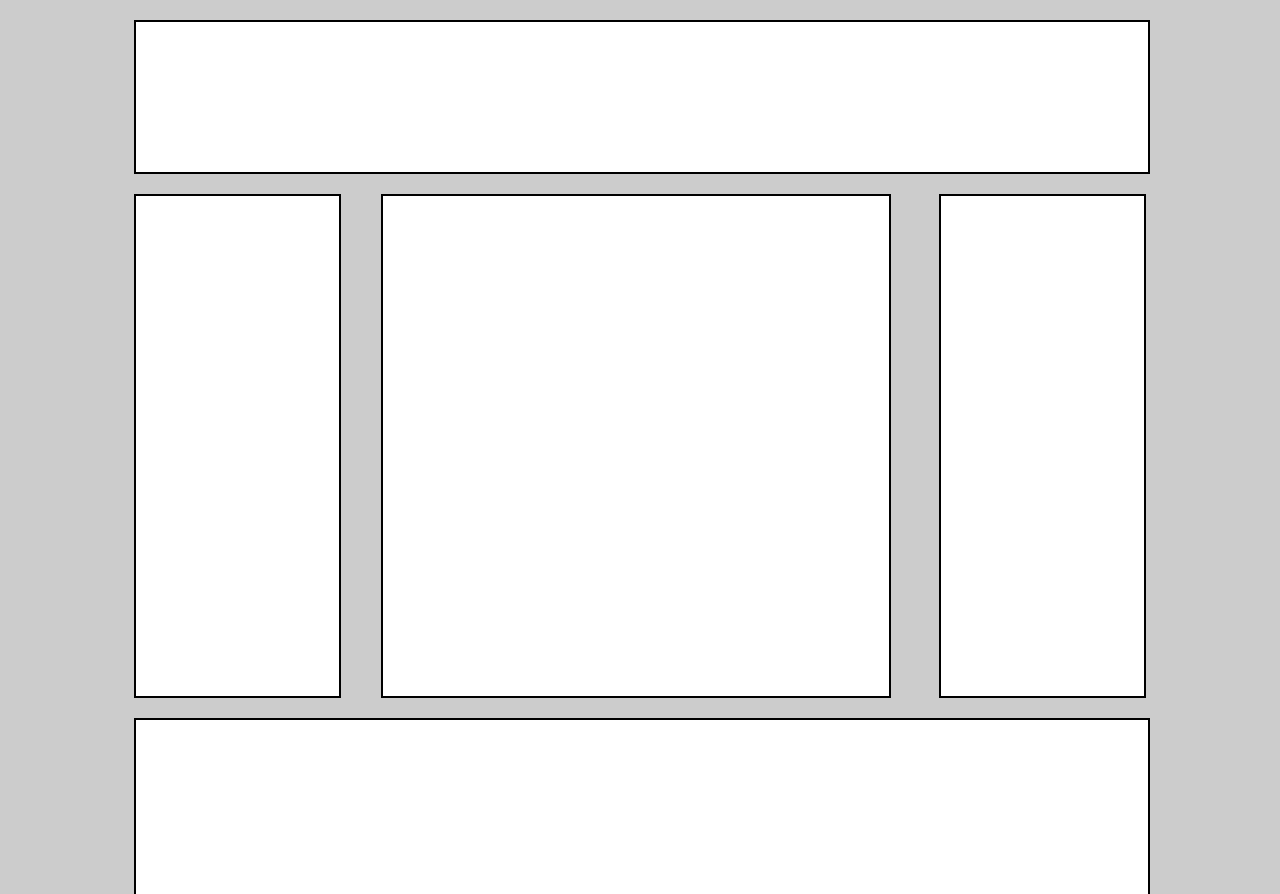
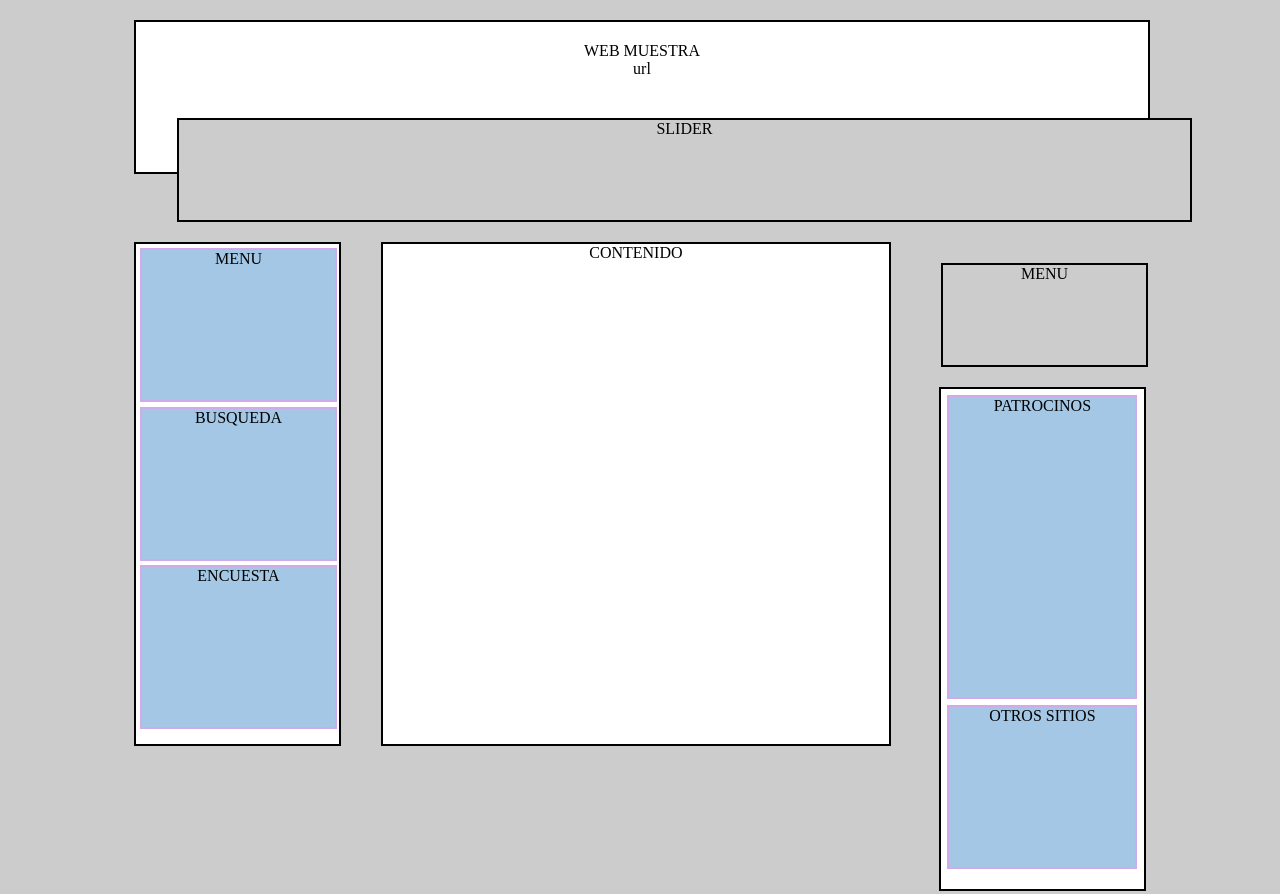
Before and after one commit to PEmurillo/AppWeb_PracticaUno, a plain HTML site: page index.html in a window 1280 px wide. Shown: the top 894 px of the page. Drawn offline with Linux system fonts and the light colour scheme.

Commit message:
subi la segunda practica

```diff
--- a/css/style.css
+++ b/css/style.css
@@ -15,15 +15,65 @@ header{
     width:100%;
     min-height:150px;
     margin: 20px 0 20px 0;
+}
 
-}
+    #titulo{
+        width:100%;
+        float:left;
+        margin: 20px 0 20px 0;
+    }
+
+    #slider{
+        width:100%;
+        float:left;
+        margin: 2% 0 2% 4%;
+        background-color: #ccc;
+        border: 2px solid #000;
+        min-height:100px;
+    }
+
+    #social{
+        width:20%;
+        float:right;
+        margin: 2% 0 2% 0%;
+        background-color: #ccc;
+        border: 2px solid #000;
+        min-height:100px;
+    }
+
+
 
 #zonaA{
     width:20%;
     min-height:500px;
     margin: 0% 0% 2% 0;
-    float: left; /* left o right*/
+    float: left;
+    border: 2px solid #000/* left o right*/
 }
+
+    #menu{
+    width:95%;
+    background-color: #a3c7e4;
+    border: 2px solid #D2AAEA;
+    min-height:150px;
+    margin: 2% 3% 2% 2%;
+    }
+
+    #busqueda{
+        width:95%;
+        background-color: #a3c7e4;
+        border: 2px solid #D2AAEA;
+        min-height:150px;
+        margin: 2% 3% 2% 2%;
+        }
+
+    #encuesta{
+        width:95%;
+        background-color: #a3c7e4;
+        border: 2px solid #D2AAEA;
+        min-height:160px;
+        margin: 2% 3% 2% 2%;
+        }
 
 article{
     width:50%;
@@ -39,6 +89,22 @@ article{
     float: right; /* left o right*/
 }
 
+#patrocinios{
+    width:92%;
+    background-color: #a3c7e4;
+    border: 2px solid #D2AAEA;
+    min-height:300px;
+    margin: 3% 5% 3% 3%;
+    }
+
+    #otros{
+        width:92%;
+        background-color: #a3c7e4;
+        border: 2px solid #D2AAEA;
+        min-height:160px;
+        margin: 3% 5% 3% 3%;
+        }
+
 footer{
     margin-top: 0%;
     margin-bottom: 20px;
--- a/index.html
+++ b/index.html
@@ -5,11 +5,32 @@
         <meta charset="utf-8" />
         <link rel="stylesheet" href="css/style.css" />
     </head>
+    <body>
     <main id="web">
-    <header></header>
-    <aside id="zonaA"></aside>
-    <article></article>
-    <aside id="zonaB"></aside>
-    <footer></footer>
+    <header>
+        <section id="titulo">WEB MUESTRA
+        <br>url
+        </section>
+        <section id="slider">SLIDER</section>
+        <nav id="social">MENU</nav>
+    </header>
+
+    <aside id="zonaA">
+        <nav id="menu">MENU</nav>
+        <section id="busqueda">BUSQUEDA</section>
+        <section id="encuesta">ENCUESTA</section>
+    </aside>
+
+    <article>
+        CONTENIDO
+    </article>
+
+    <aside id="zonaB">
+    <section id="patrocinios">PATROCINOS</section>
+    <section id="otros">OTROS SITIOS</section>
+    </aside>
+
+    <footer>PIE PAGINA</footer>
     </main>
+    </body>
 </html>
```
